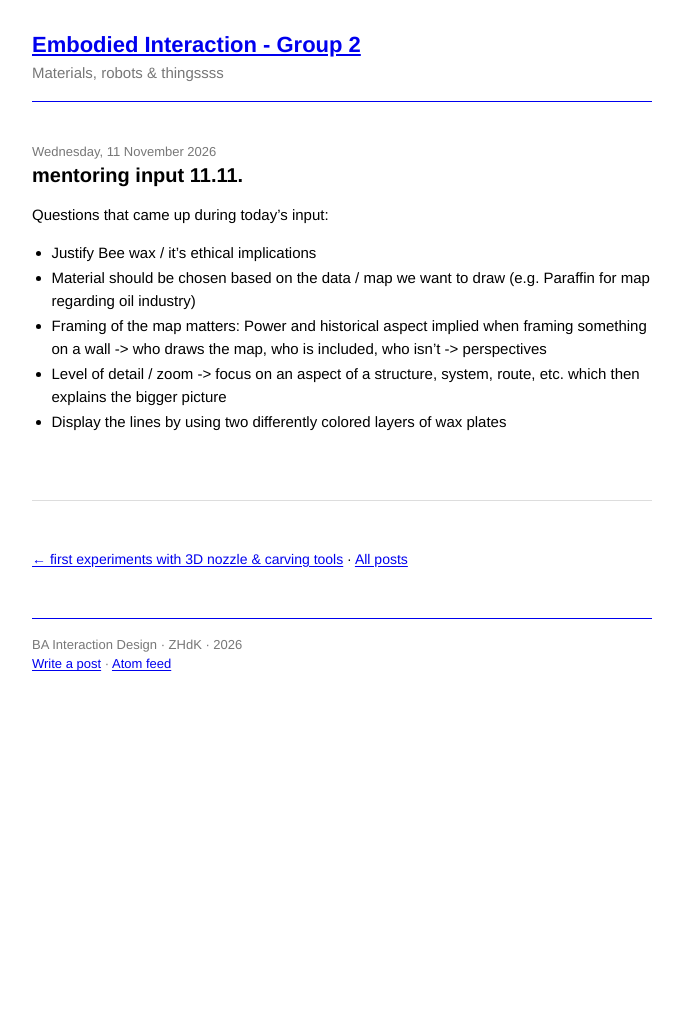
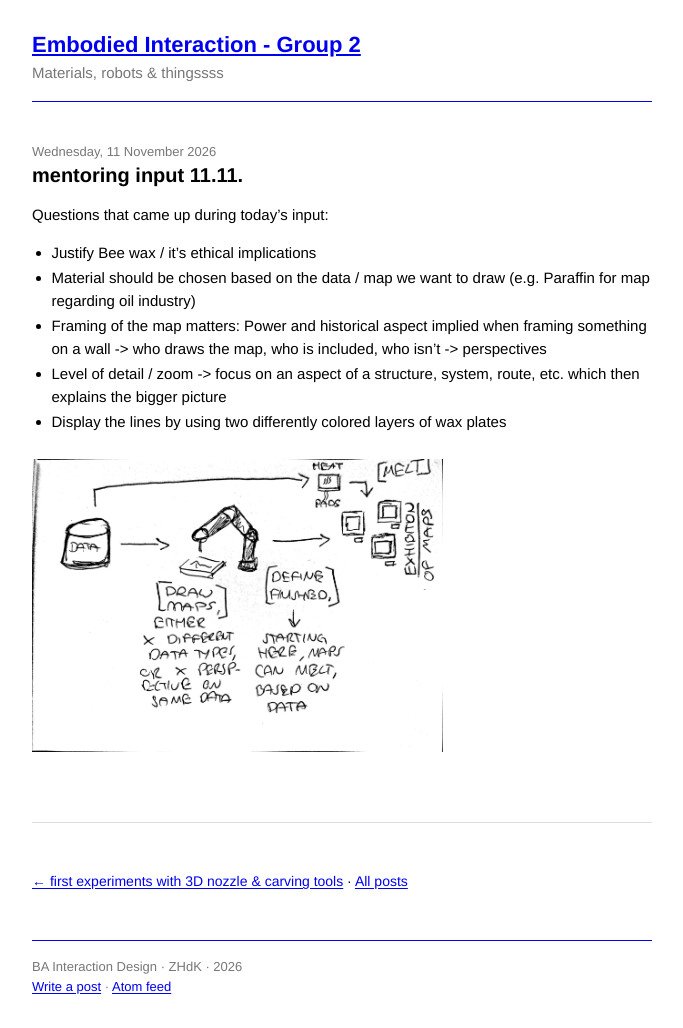
Before and after one commit to bonjourclaudio/aewwwww-blog, a Jekyll site: the page built from _posts/2026-11-11-mentoring-input-1111.md, in a window 1280 px wide. Shown: the whole page, without its empty margins (298-981 px from the left). Built offline with Jekyll 4.4.1, drawn with Linux system fonts in a browser that asks for light colours; before the commit the page ends 900 px from its top, so only the background shows below that.

Commit message:
Update _posts/2026-11-11-mentoring-input-1111.md (via Pages CMS)

```diff
--- a/_posts/2026-11-11-mentoring-input-1111.md
+++ b/_posts/2026-11-11-mentoring-input-1111.md
@@ -10,3 +10,7 @@ Questions that came up during today's input:
 - Framing of the map matters: Power and historical aspect implied when framing something on a wall -> who draws the map, who is included, who isn't -> perspectives
 - Level of detail / zoom -> focus on an aspect of a structure, system, route, etc. which then explains the bigger picture
 - Display the lines by using two differently colored layers of wax plates
+
+
+
+![medium: diagram / sequence of map](/assets/img/DOC_20261111_140616.jpg)
```
